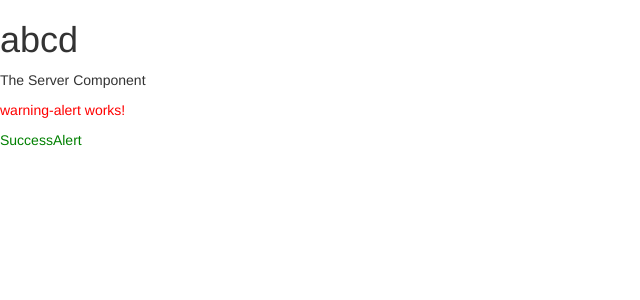
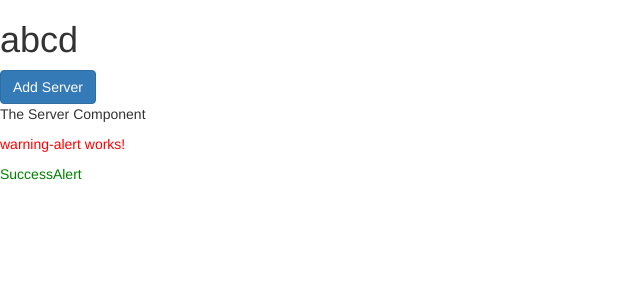
Before and after one commit to mishti04/Angular, an Angular app: page / in a window 1280 px wide. Shown: the top 300 px of the page, without its empty margins (0-640 px from the left). Built offline with nearby package versions, Linux system fonts and the light colour scheme.

Commit message:
2 way data binding

```diff
--- a/src/app/app.component.html
+++ b/src/app/app.component.html
@@ -1,5 +1,5 @@
 <h1>abcd</h1>
-<app-server></app-server>
+<app-servers></app-servers>
 
 <!--Uses element selector -->
 <app-warning-alert> </app-warning-alert>
--- a/src/app/servers/servers.component.html
+++ b/src/app/servers/servers.component.html
@@ -1,2 +1,11 @@
+<button class="btn btn-primary" [disabled]="!allowNewServer">Add Server</button>
 <app-server></app-server>
-<app-server></app-server>
+
+<!-- disabled is a html property which needs a value true or false
+We are providing it value from a variable. If the variable had a
+static value this would be considered string interpolation but because
+we are changing its value using setTimeout method, the browser now has
+to get the updated value. For this we are using via 2 way data binding
+Where the function is constantly looking out for any updates to the variable.
+
+-->
--- a/src/app/servers/servers.component.ts
+++ b/src/app/servers/servers.component.ts
@@ -9,14 +9,17 @@ import { Component, OnInit } from '@angular/core';
 
   //selecting by element
    selector: 'app-servers',
-  template: `
-    <app-server></app-server>
-    <app-server></app-server>`,
+  templateUrl: './servers.component.html',
   styleUrls: ['./servers.component.css']
 })
 export class ServersComponent implements OnInit {
+allowNewServer = false;
 
-  constructor() { }
+  constructor() {
+    setTimeout(() => {
+      this.allowNewServer = true
+    }, 2000);
+   }
 
   ngOnInit() {
   }
```
